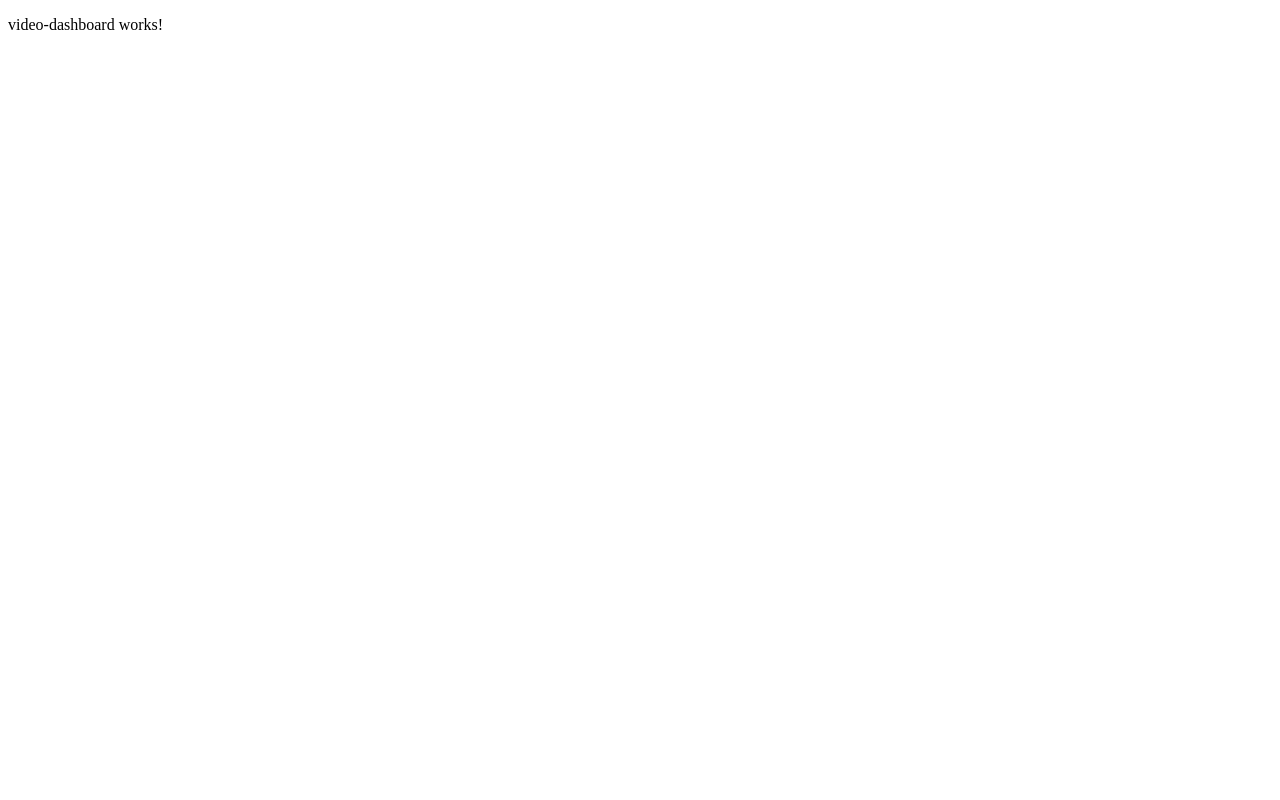
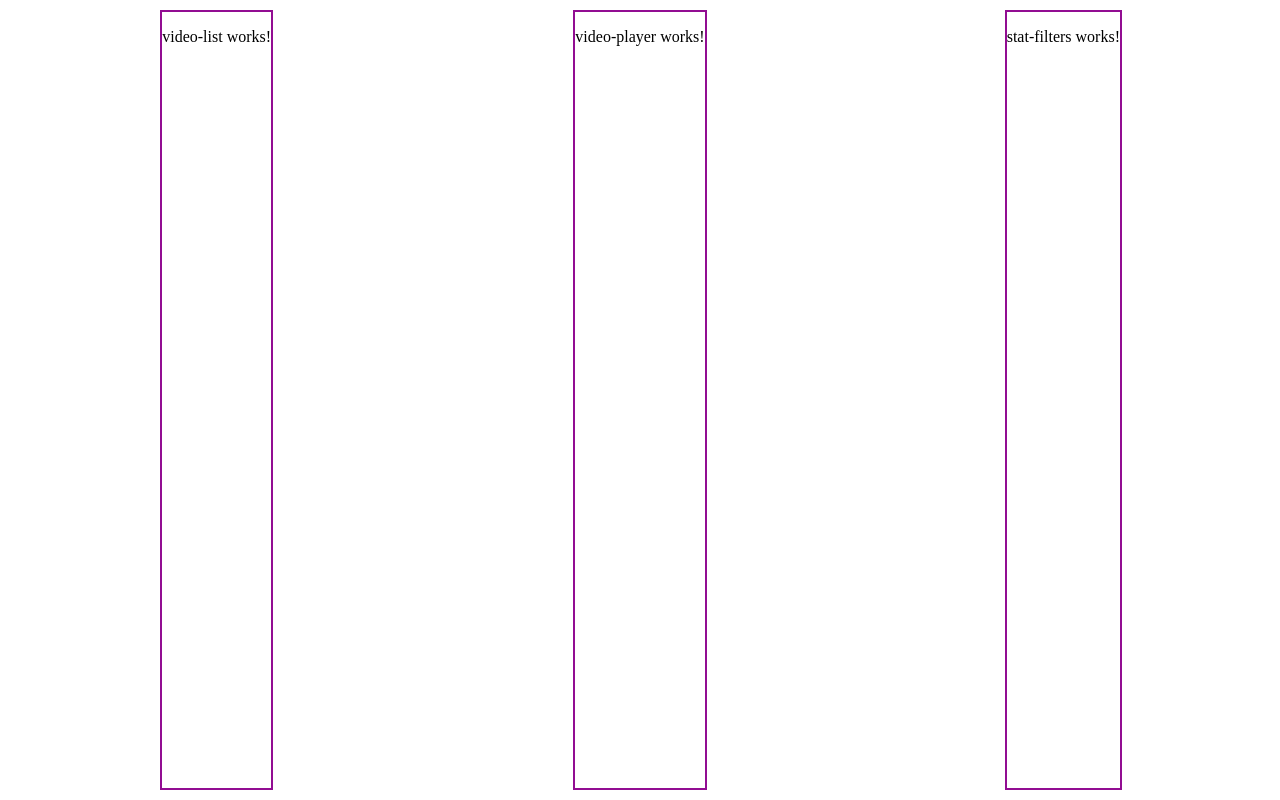
Before and after one commit to vanpeta/angularBootCampApp, an Angular app: page /dashboard in a window 1280 px wide. Built offline with nearby package versions, Linux system fonts and the light colour scheme.

Commit message:
Step 201 workshop finished

```diff
--- a/src/app/dashboard/video-dashboard/video-dashboard.component.html
+++ b/src/app/dashboard/video-dashboard/video-dashboard.component.html
@@ -1 +1,3 @@
-<p>video-dashboard works!</p>
+<app-video-list></app-video-list>
+<app-video-player></app-video-player>
+<app-stat-filters></app-stat-filters>
--- /dev/null
+++ b/src/app/dashboard/video-dashboard/video-dashboard.component.scss
@@ -0,0 +1,12 @@
+:host {
+  padding: 10px;
+  height: calc(100vh - 20px);
+  display: grid;
+  grid-template-columns: 1fr 1fr 1fr;
+  justify-items: center;
+  column-gap: 10px;
+
+  * {
+    border: 2px solid rgb(146, 13, 146);
+  }
+}
--- a/src/app/dashboard/video-dashboard/video-dashboard.component.ts
+++ b/src/app/dashboard/video-dashboard/video-dashboard.component.ts
@@ -3,13 +3,10 @@ import { Component, OnInit } from '@angular/core';
 @Component({
   selector: 'app-video-dashboard',
   templateUrl: './video-dashboard.component.html',
-  styleUrls: ['./video-dashboard.component.css']
+  styleUrls: ['./video-dashboard.component.scss'],
 })
 export class VideoDashboardComponent implements OnInit {
+  constructor() {}
 
-  constructor() { }
-
-  ngOnInit(): void {
-  }
-
+  ngOnInit(): void {}
 }
--- a/src/styles.css
+++ b/src/styles.css
@@ -1 +1,7 @@
 /* You can add global styles to this file, and also import other style files */
+
+html,
+body {
+  padding: 0;
+  margin: 0;
+}
```
Also changed, not shown: src/app/app-routing.module.ts (+9 -0 lines), src/app/dashboard/video-dashboard/video-dashboard.component.css (deleted).
